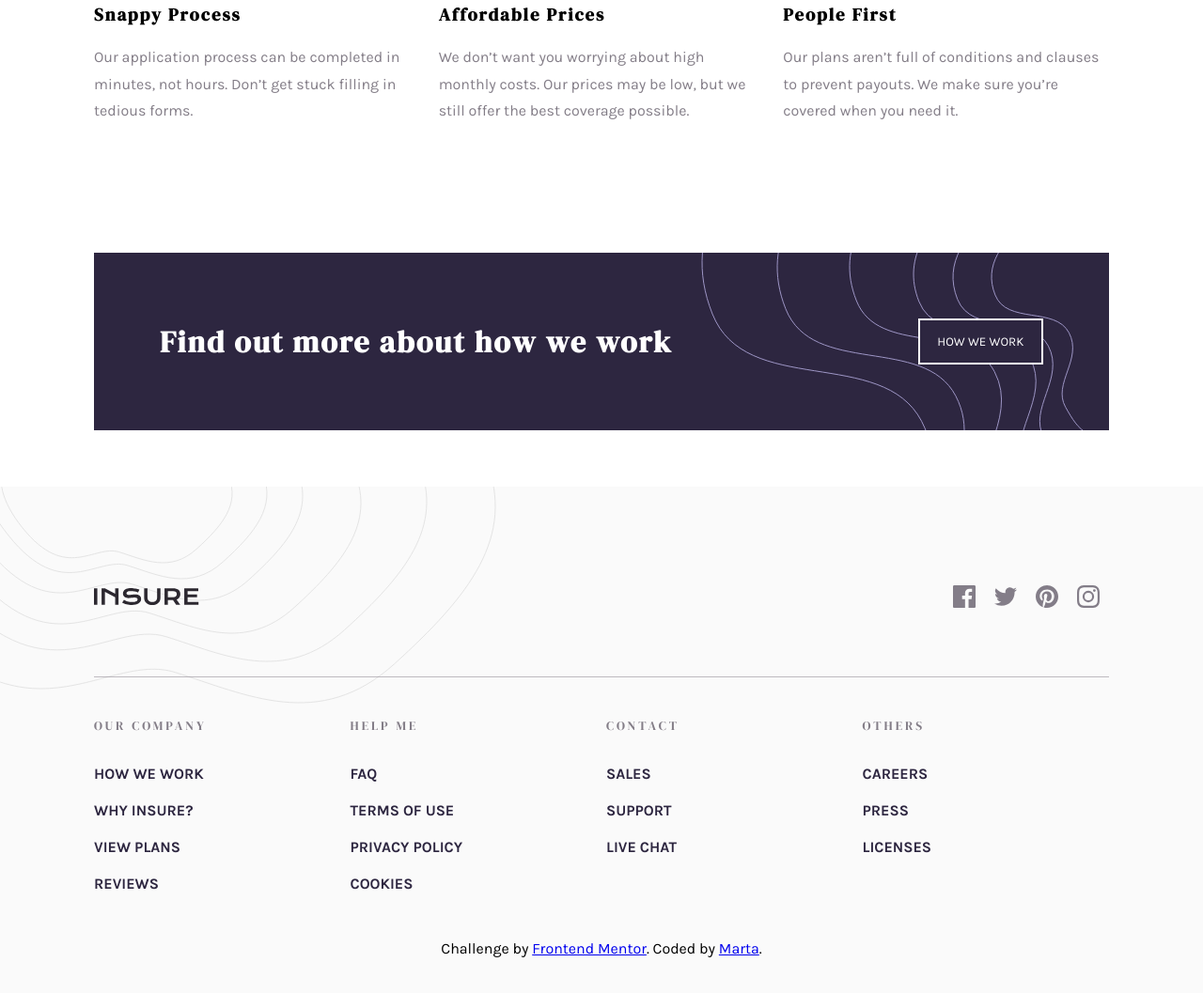
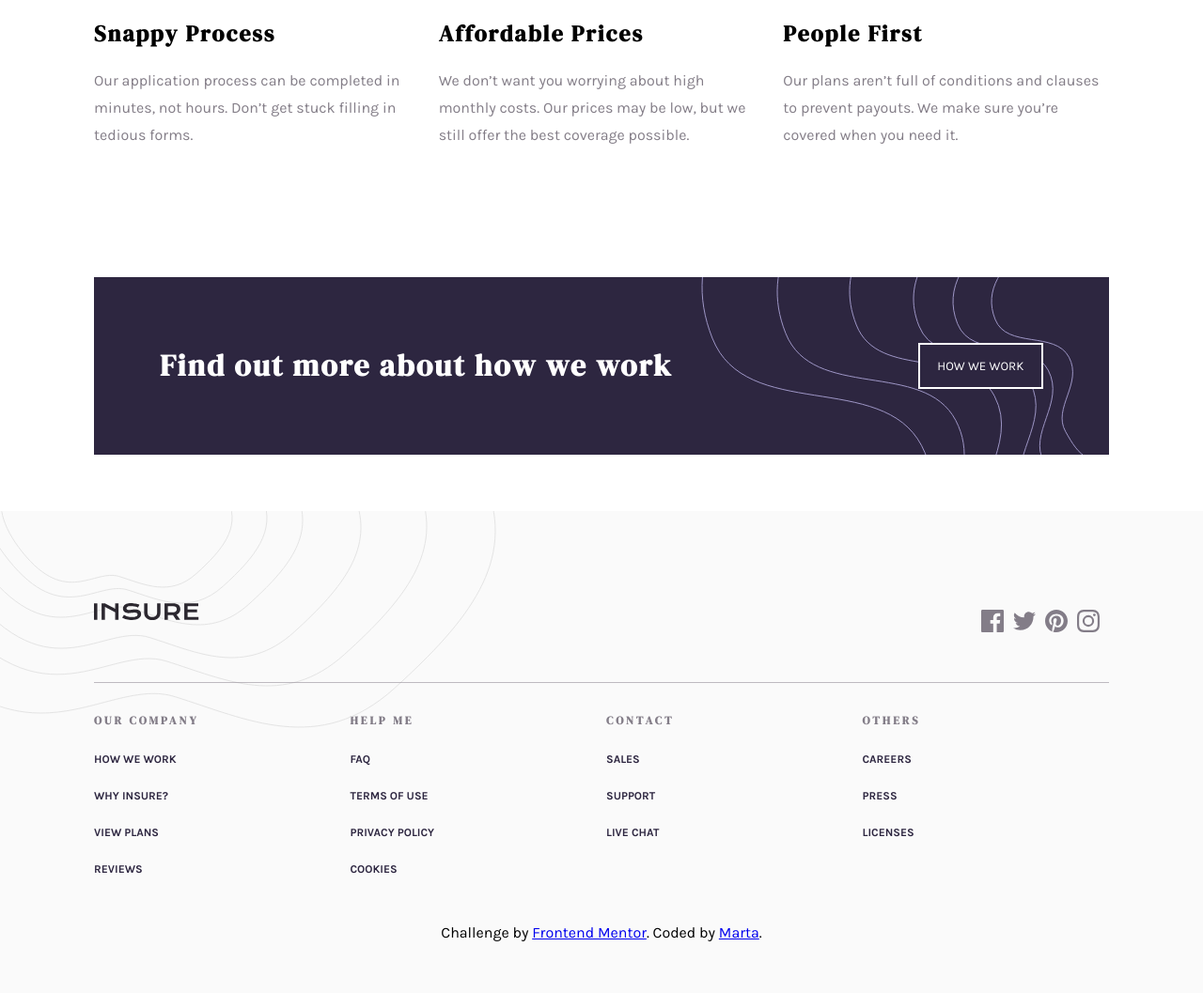
Before and after one commit to martam90/insure-landing-page, a plain HTML site: page index.html in a window 1280 px wide. Shown: the part 1155-2212 px from the top of the page at 94% size. Drawn offline with Linux system fonts and the light colour scheme.

Commit message:
Update font and hover

```diff
--- a/css/_about.scss
+++ b/css/_about.scss
@@ -3,7 +3,6 @@
   text-align: center;
 
   .about__content {
-    max-width: 900px;
     position: relative;
     overflow: hidden;
     padding: $spacing + 30;
@@ -19,7 +18,7 @@
       display: none;
     }
 
-    .heading--large {
+    .heading--medium {
       color: white;
       letter-spacing: 2px;
       margin: 0;
--- a/css/_footer.scss
+++ b/css/_footer.scss
@@ -33,7 +33,8 @@ footer {
 
     .icon__list {
       list-style: none;
-      padding: 0;
+      padding-top: $spacing;
+      padding-left: 0;
       display: flex;
       justify-content: center;
       align-items: center;
@@ -41,6 +42,16 @@ footer {
 
       .icon__item {
         z-index: 99;
+      }
+
+      svg {
+        margin-right: $spacing - 10;
+        fill: $grey;
+        transition: $transition;
+
+        &:hover {
+          fill: $darkviolet;
+        }
       }
 
       .icon__img {
@@ -61,10 +72,11 @@ footer {
       margin-top: $spacing;
 
       .heading--small {
+        font-size: $fontsize - 4;
         text-transform: uppercase;
-        color: $grayishviolet;
+        color: $grey;
         letter-spacing: 3px;
-        font-weight: 400;
+        font-weight: 700;
       }
     }
 
@@ -78,6 +90,7 @@ footer {
       }
 
       .footer__link {
+        font-size: $fontsize - 4;
         color: $darkviolet;
         font-weight: 700;
         text-transform: uppercase;
--- a/css/_media.scss
+++ b/css/_media.scss
@@ -1,7 +1,4 @@
 @media (min-width: 900px) {
-  .wrapper {
-    max-width: 1400px;
-  }
 
   header,
   main section {
@@ -13,7 +10,7 @@
     flex-direction: row;
     justify-content: space-between;
     align-items: center;
-    padding: $spacing + 15;
+    padding: 0 $spacing + 15;
 
     .nav__open,
     .nav__close {
@@ -48,6 +45,8 @@
         }
 
         .nav__link {
+          font-size: $fontsize - 4;
+          letter-spacing: 3px;
           color: $grayishviolet;
         }
 
--- a/css/_nav.scss
+++ b/css/_nav.scss
@@ -1,7 +1,3 @@
-.wrapper {
-  max-width: 900px;
-}
-
 .nav {
   display: flex;
   flex-direction: column;
@@ -53,15 +49,42 @@
       margin: $spacing - 10 0;
       text-align: center;
 
-      &:last-child {
+      &:hover {
+        cursor: pointer;
+        transition: $transition;
+      }
+
+      &.highlited--nav-item {
         border: 2px solid white;
+
+        &:hover {
+          background-color: $lightgray;
+        }
+
+        &:hover .nav__link {
+          color: $darkviolet;
+        }
+
+        &:focus {
+          outline: 2px dotted $lightgray;
+        }
       }
 
       .nav__link {
+        display: block;
         color: white;
         text-transform: uppercase;
         text-decoration: none;
         font-weight: 700;
+        transition: $transition;
+
+        &:hover {
+          color: $grayishviolet;
+
+          &:focus {
+            outline: 2px dotted $lightgray;
+          }
+        }
       }
     }
   }
--- a/css/_var.scss
+++ b/css/_var.scss
@@ -14,18 +14,24 @@ $verydark: hsl(270, 9%, 17%);
 $grayishviolet: hsl(273, 4%, 51%);
 $lightgray: hsl(0, 0%, 98%);
 
+$grey: #837D88;
+
 /* spacing */
 
 $spacing: 20px;
 
 $contentpadding: $spacing + 80;
 
+/* transition */
+
+$transition: all ease-in-out 300ms;
+
 /* mixin heading large */
 
 @mixin headinglarge {
   letter-spacing: 2px;
   margin: 0;
-  font-size: clamp(2rem, 3vw, 4rem);
+  font-size: 3.8rem;
 }
 
 @mixin whitebutton {
@@ -41,7 +47,7 @@ $contentpadding: $spacing + 80;
   background-color: inherit;
   color: white;
   font-family: $ffamily;
-  transition: all ease-in-out 500ms;
+  transition: $transition;
 }
 
 @mixin activebutton {
--- a/index.html
+++ b/index.html
@@ -123,7 +123,7 @@
               src="images/icon-snappy-process.svg"
               alt="snappy proccess icon"
             />
-            <h3 class="icons__heading heading--medium">Snappy Process</h3>
+            <h2 class="icons__heading heading--medium">Snappy Process</h2>
             <p class="icons__text text--grey">
               Our application process can be completed in minutes, not hours.
               Don’t get stuck filling in tedious forms.
@@ -135,7 +135,7 @@
               src="images/icon-affordable-prices.svg"
               alt="icon-affordable-prices"
             />
-            <h3 class="icons__heading heading--medium">Affordable Prices</h3>
+            <h2 class="icons__heading heading--medium">Affordable Prices</h2>
             <p class="icons__text text--grey">
               We don’t want you worrying about high monthly costs. Our prices
               may be low, but we still offer the best coverage possible.
@@ -144,7 +144,7 @@
 
           <div class="icons__item">
             <img src="images/icon-people-first.svg" alt="icon people first" />
-            <h3 class="icons__heading heading--medium">People First</h3>
+            <h2 class="icons__heading heading--medium">People First</h2>
             <p class="icons__text text--grey">
               Our plans aren’t full of conditions and clauses to prevent
               payouts. We make sure you’re covered when you need it.
@@ -154,9 +154,9 @@
 
         <section class="about">
           <div class="about__content">
-            <h1 class="about__heading heading--large">
+            <h2 class="about__heading heading--medium">
               Find out more about how we work
-            </h1>
+            </h2>
             <button class="about__button" type="button">How we work</button>
             <img
               class="about_pattern pattern--mobile"
@@ -191,39 +191,31 @@
           /></a>
           <ul class="icon__list">
             <li class="icon__item">
-              <img
-                class="icon__img"
-                src="images/icon-facebook.svg"
-                alt="icon fb"
-              />
+              <a href="#" aria-label="facebook icon"><svg xmlns="http://www.w3.org/2000/svg" width="24" height="24">
+                <path d="M22.675 0H1.325C.593 0 0 .593 0 1.325v21.351C0 23.407.593 24 1.325 24H12.82v-9.294H9.692v-3.622h3.128V8.413c0-3.1 1.893-4.788 4.659-4.788 1.325 0 2.463.099 2.795.143v3.24l-1.918.001c-1.504 0-1.795.715-1.795 1.763v2.313h3.587l-.467 3.622h-3.12V24h6.116c.73 0 1.323-.593 1.323-1.325V1.325C24 .593 23.407 0 22.675 0z" />
+                  </svg></a>
             </li>
             <li class="icon__item">
-              <img
-                class="icon__img"
-                src="images/icon-twitter.svg"
-                alt="icon tw"
-              />
+              <a href="#" aria-label="twitter icon"><svg xmlns="http://www.w3.org/2000/svg" width="24" height="20">
+                <path d="M24 2.557a9.83 9.83 0 01-2.828.775A4.932 4.932 0 0023.337.608a9.864 9.864 0 01-3.127 1.195A4.916 4.916 0 0016.616.248c-3.179 0-5.515 2.966-4.797 6.045A13.978 13.978 0 011.671 1.149a4.93 4.93 0 001.523 6.574 4.903 4.903 0 01-2.229-.616c-.054 2.281 1.581 4.415 3.949 4.89a4.935 4.935 0 01-2.224.084 4.928 4.928 0 004.6 3.419A9.9 9.9 0 010 17.54a13.94 13.94 0 007.548 2.212c9.142 0 14.307-7.721 13.995-14.646A10.025 10.025 0 0024 2.557z" />
+              </svg></a>
             </li>
             <li class="icon__item">
-              <img
-                class="icon__img"
-                src="images/icon-pinterest.svg"
-                alt="icon icon-pinterest"
-              />
+              <a href="#" aria-label="pinterest icon"><svg xmlns="http://www.w3.org/2000/svg" width="24" height="24">
+                <path d="M12 0C5.373 0 0 5.372 0 12c0 5.084 3.163 9.426 7.627 11.174-.105-.949-.2-2.405.042-3.441.218-.937 1.407-5.965 1.407-5.965s-.359-.719-.359-1.782c0-1.668.967-2.914 2.171-2.914 1.023 0 1.518.769 1.518 1.69 0 1.029-.655 2.568-.994 3.995-.283 1.194.599 2.169 1.777 2.169 2.133 0 3.772-2.249 3.772-5.495 0-2.873-2.064-4.882-5.012-4.882-3.414 0-5.418 2.561-5.418 5.207 0 1.031.397 2.138.893 2.738a.36.36 0 01.083.345l-.333 1.36c-.053.22-.174.267-.402.161-1.499-.698-2.436-2.889-2.436-4.649 0-3.785 2.75-7.262 7.929-7.262 4.163 0 7.398 2.967 7.398 6.931 0 4.136-2.607 7.464-6.227 7.464-1.216 0-2.359-.631-2.75-1.378l-.748 2.853c-.271 1.043-1.002 2.35-1.492 3.146C9.57 23.812 10.763 24 12 24c6.627 0 12-5.373 12-12 0-6.628-5.373-12-12-12z" />
+                  </svg></a>
             </li>
             <li class="icon__item">
-              <img
-                class="icon__img"
-                src="images/icon-instagram.svg"
-                alt="icon icon-instagram"
-              />
+              <a href="#" aria-label="instagram icon"><svg xmlns="http://www.w3.org/2000/svg" width="24" height="24">
+                <path d="M12 2.163c3.204 0 3.584.012 4.85.07 3.252.148 4.771 1.691 4.919 4.919.058 1.265.069 1.645.069 4.849 0 3.205-.012 3.584-.069 4.849-.149 3.225-1.664 4.771-4.919 4.919-1.266.058-1.644.07-4.85.07-3.204 0-3.584-.012-4.849-.07-3.26-.149-4.771-1.699-4.919-4.92-.058-1.265-.07-1.644-.07-4.849 0-3.204.013-3.583.07-4.849.149-3.227 1.664-4.771 4.919-4.919 1.266-.057 1.645-.069 4.849-.069zM12 0C8.741 0 8.333.014 7.053.072 2.695.272.273 2.69.073 7.052.014 8.333 0 8.741 0 12c0 3.259.014 3.668.072 4.948.2 4.358 2.618 6.78 6.98 6.98C8.333 23.986 8.741 24 12 24c3.259 0 3.668-.014 4.948-.072 4.354-.2 6.782-2.618 6.979-6.98.059-1.28.073-1.689.073-4.948 0-3.259-.014-3.667-.072-4.947-.196-4.354-2.617-6.78-6.979-6.98C15.668.014 15.259 0 12 0zm0 5.838a6.162 6.162 0 100 12.324 6.162 6.162 0 000-12.324zM12 16a4 4 0 110-8 4 4 0 010 8zm6.406-11.845a1.44 1.44 0 100 2.881 1.44 1.44 0 000-2.881z" />
+                  </svg></a>
             </li>
           </ul>
         </div>
 
         <div class="footer__menu">
           <div class="footer__detail">
-            <h5 class="footer__heading heading--small">Our company</h5>
+            <h3 class="footer__heading heading--small">Our company</h3>
             <ul class="footer__list">
               <li class="footer__item">
                 <a class="footer__link" href="#">How we work</a>
@@ -241,7 +233,7 @@
           </div>
 
           <div class="footer__detail">
-            <h5 class="footer__heading heading--small">Help me</h5>
+            <h3 class="footer__heading heading--small">Help me</h3>
             <ul class="footer__list">
               <li class="footer__item">
                 <a class="footer__link" href="#">FAQ</a>
@@ -259,7 +251,7 @@
           </div>
 
           <div class="footer__detail">
-            <h5 class="footer__heading heading--small">Contact</h5>
+            <h3 class="footer__heading heading--small">Contact</h3>
             <ul class="footer__list">
               <li class="footer__item">
                 <a class="footer__link" href="#">Sales</a>
@@ -274,7 +266,7 @@
           </div>
 
           <div class="footer__detail">
-            <h5 class="footer__heading heading--small">Others</h5>
+            <h3 class="footer__heading heading--small">Others</h3>
             <ul class="footer__list">
               <li class="footer__item">
                 <a class="footer__link" href="#">Careers</a>
```
Also changed, not shown: css/style.css, 1 other file.
